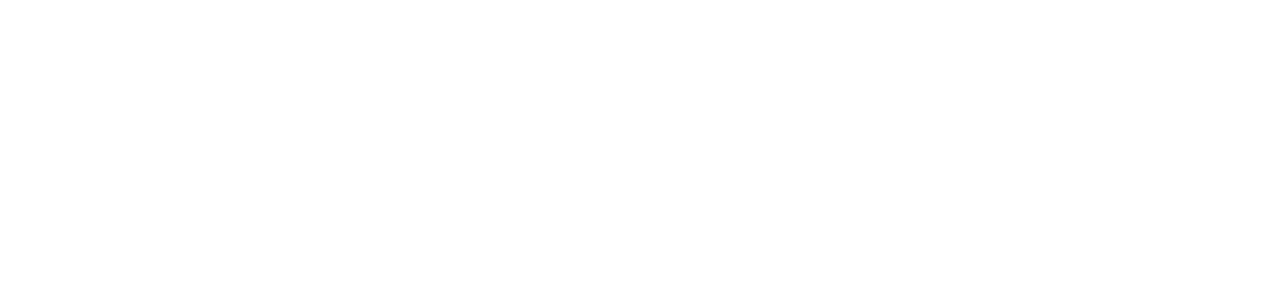
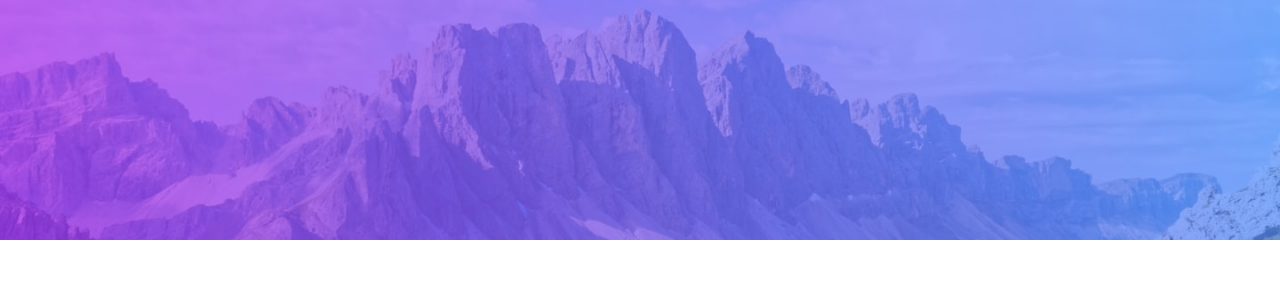
Before and after one commit to josesaulguerrero/to-do-manager, a React (Create React App) app: page / in a window 1280 px wide. Shown: the top 300 px of the page. Built offline with nearby package versions, Linux system fonts and the light colour scheme.

Commit message:
added the top background images

```diff
--- /dev/null
+++ b/src/assets/styles/Background.js
@@ -0,0 +1,17 @@
+import styled from "styled-components";
+// images
+import lightBackground from "../images/bg-desktop-light.jpg";
+import darkBackground from "../images/bg-desktop-dark.jpg";
+
+const backgroundHandler = ({ theme }) => (
+   theme === "light"
+      ? lightBackground
+      : darkBackground
+);
+
+export const Background = styled.section`
+   grid-area: 1 / 1 / 4 / 4;
+   background-image: url(${props => backgroundHandler(props)});
+   background-position: center center;
+   background-size: cover;
+`;
--- a/src/pages/App.js
+++ b/src/pages/App.js
@@ -2,12 +2,13 @@
 //components
 //assets and styled components
 import { AppLayout } from "../assets/styles/AppLayout";
+import { Background } from "../assets/styles/Background";
 // context
 
 export const App = () => {
    return (
       <AppLayout>
-
+         <Background theme="light" />
       </AppLayout>
    );
 };
```
